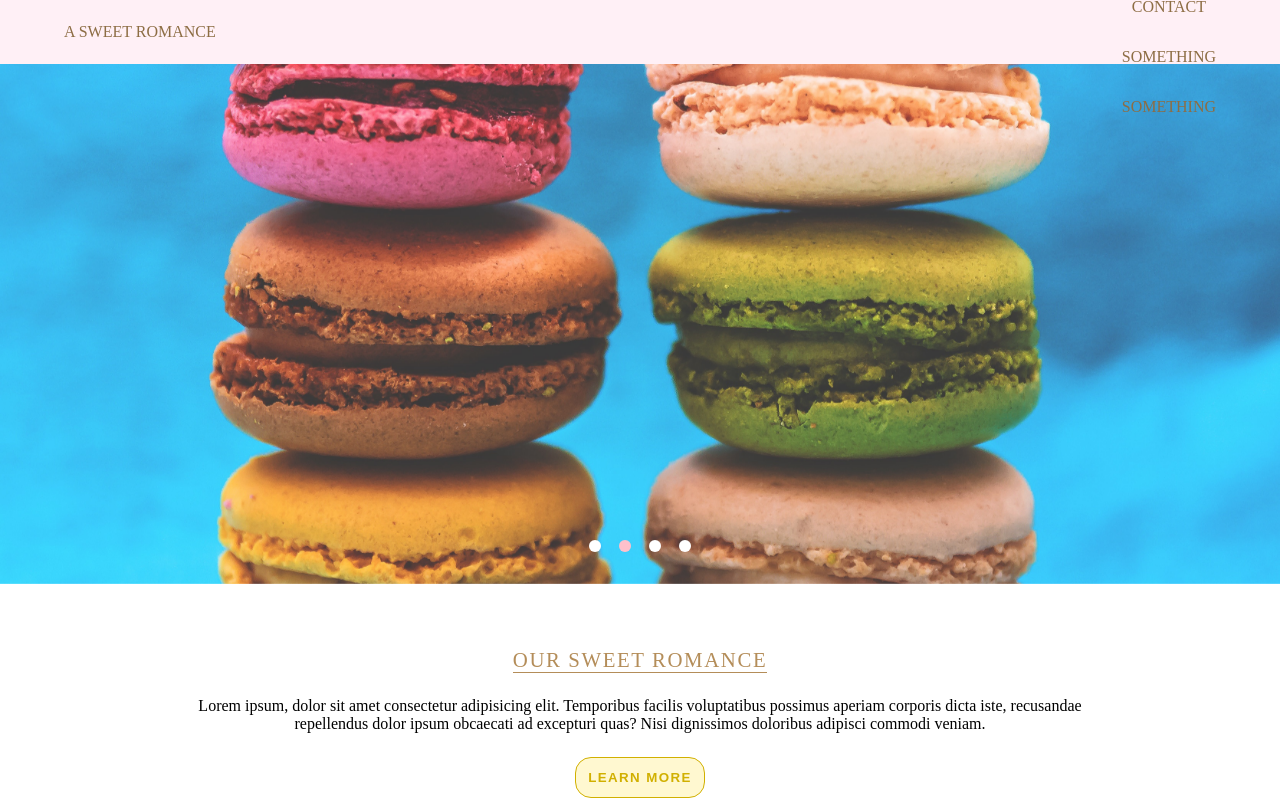
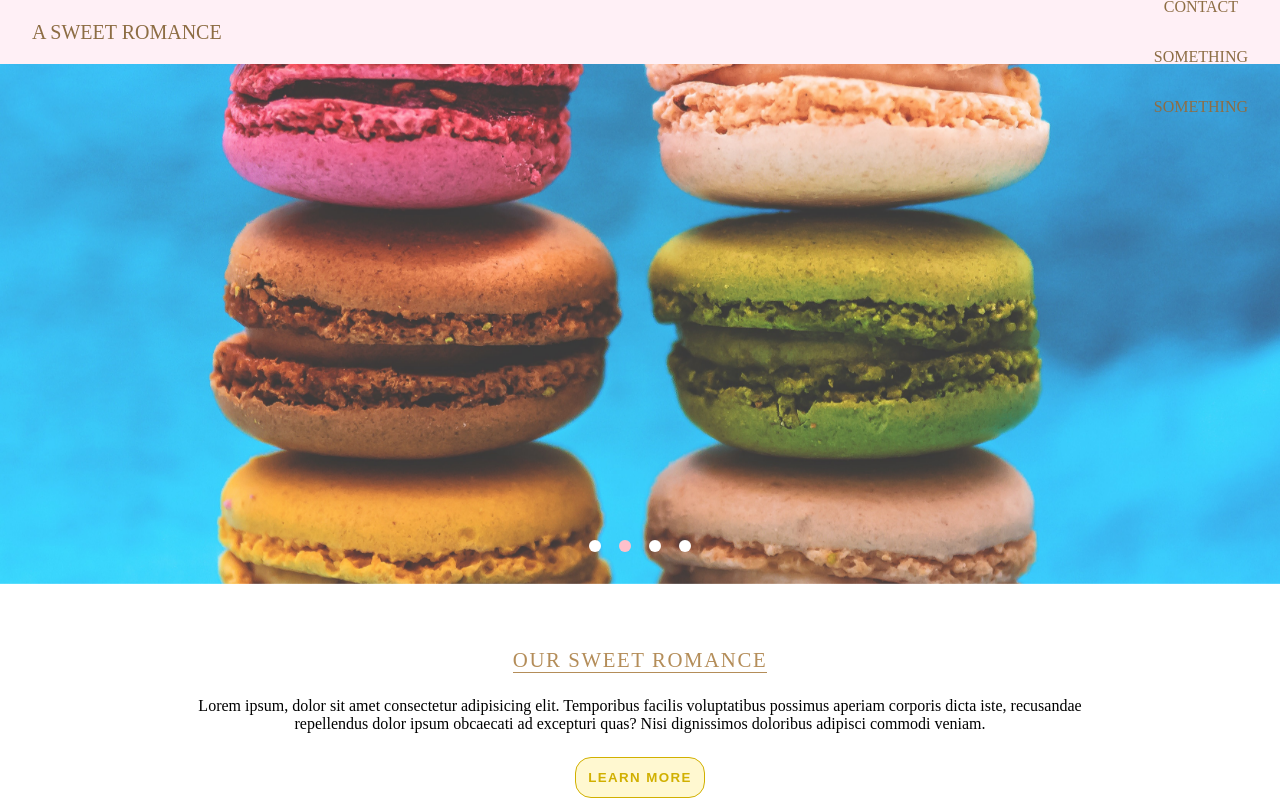
Before and after one commit to Smoopfrog/asweetromance, a React (Create React App) app: page / in a window 1280 px wide. Shown: the top 800 px of the page. Built offline with nearby package versions, Linux system fonts and the light colour scheme.

Commit message:
change header font height and icon

```diff
--- a/src/Components/Header.jsx
+++ b/src/Components/Header.jsx
@@ -18,7 +18,7 @@ const Header = () => {
   return (
     <header className="header">
       <Link
-        className="nav-link"
+        className="nav-link header-title"
         to="/"
         onClick={() => {
           setShowAside(false);
--- a/src/Styles/Header.css
+++ b/src/Styles/Header.css
@@ -10,16 +10,11 @@
   align-items: center;
   justify-content: space-between;
   height: 64px;
-  padding: 0 4rem;
+  padding: 0 2rem;
   background-color: #fff0f6;
   z-index: 3;
   position: sticky;
   top: 0;
-}
-
-.header-title {
-  font-weight: 400;
-  padding: 1.6rem 0;
 }
 
 .header-title,
@@ -30,15 +25,20 @@
   text-transform: uppercase;
 }
 
+.header-title:link {
+  font-size: 20px;
+  font-weight: 400;
+  padding: 1.6rem 0;
+}
+
 .header-menu-btn {
   border: none;
   background-color: transparent;
 }
 
 .header-menu-icon {
-  width: 24px;
-  height: 24px;
-  stroke: #7c603c;
+  height: 42px;
+  fill: #7c603c;
 }
 
 .header-links {
@@ -50,7 +50,7 @@
   gap: 48px;
   height: 100vh;
   width: 100vw;
-  padding-top: 20%;
+  padding-top: 10%;
   font-size: 36px;
   background-color: rgb(240, 255, 255);
   transition: all 0.3s;
@@ -80,7 +80,6 @@
 .nav-link:link {
   color: #8d6d44;
   padding: 2px 0;
-  font-size: 16px;
 }
 
 .nav-link::after {
--- a/src/Styles/Header.scss
+++ b/src/Styles/Header.scss
@@ -6,18 +6,13 @@
   justify-content: space-between;
   height: 64px;
 
-  padding: 0 4rem;
+  padding: 0 2rem;
   background-color: #fff0f6;
 
   z-index: 3;
 
   position: sticky;
   top: 0;
-}
-
-.header-title {
-  font-weight: 400;
-  padding: 1.6rem 0;
 }
 
 .header-title,
@@ -29,15 +24,20 @@
   text-transform: uppercase;
 }
 
+.header-title:link {
+  font-size: 20px;
+  font-weight: 400;
+  padding: 1.6rem 0;
+}
+
 .header-menu-btn {
   border: none;
   background-color: transparent;
 }
 
 .header-menu-icon {
-  width: 24px;
-  height: 24px;
-  stroke: #7c603c;
+  height: 42px;
+  fill: #7c603c;
 }
 
 .header-links {
@@ -51,7 +51,7 @@
 
   height: 100vh;
   width: 100vw;
-  padding-top: 20%;
+  padding-top: 10%;
   font-size: 36px;
 
   background-color: rgb(240, 255, 255);
@@ -83,7 +83,7 @@
 .nav-link:link {
   color: #8d6d44;
   padding: 2px 0;
-  font-size: 16px;
+  // font-size: 16px;
 }
 
 .nav-link::after {
```
Also changed, not shown: 1 other file (tests, documents, lock files or other folders).
